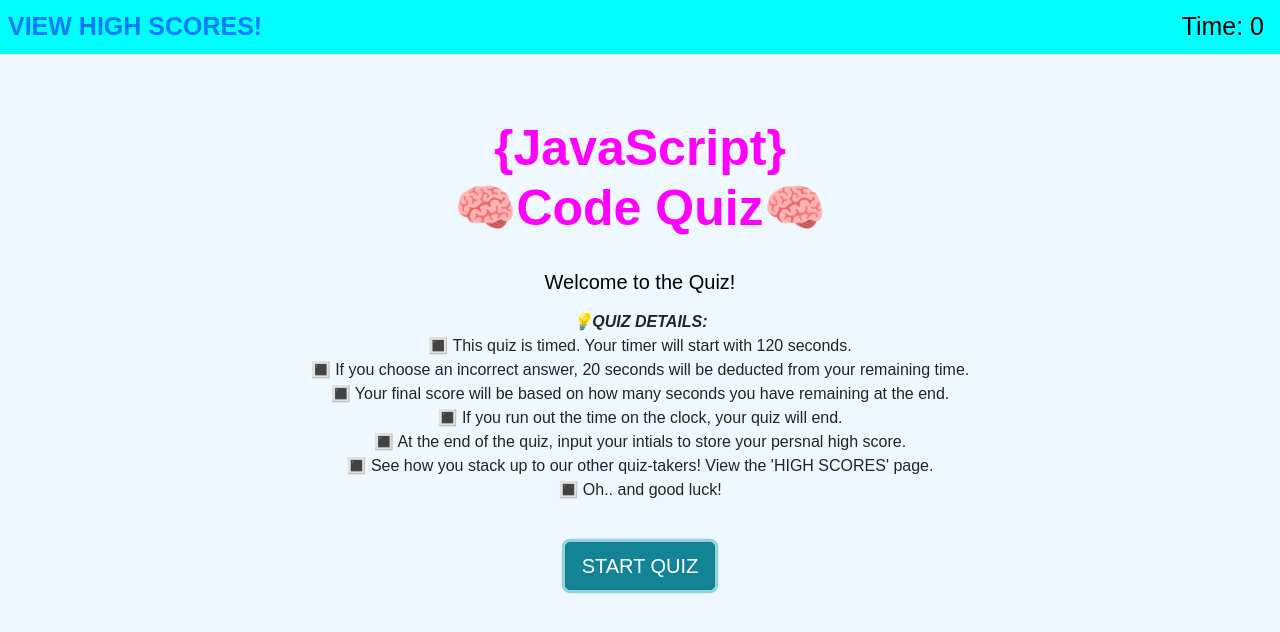
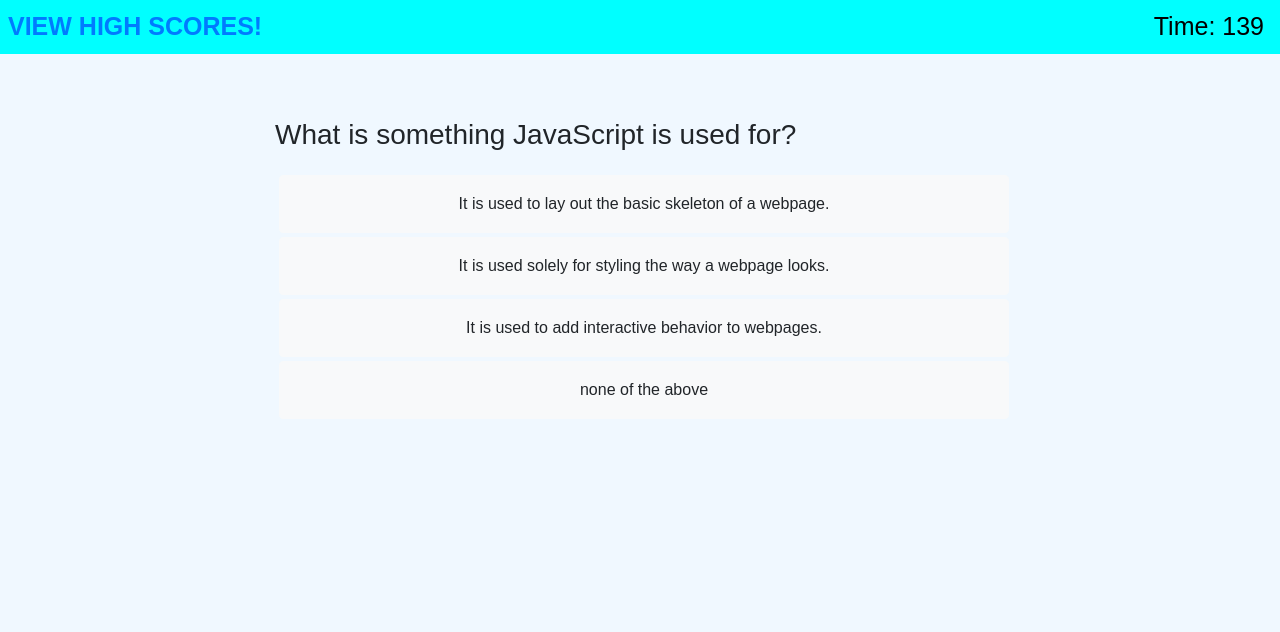
Before and after one commit to meganbeek98/code-quiz-2, a plain HTML site: page index.html in a window 1280 px wide. Both pictures are taken after a click on the button "START QUIZ". Drawn offline with nearby package versions, Linux system fonts and the light colour scheme.

Commit message:
debugging main.js

```diff
--- a/main.js
+++ b/main.js
@@ -8,14 +8,14 @@ var submitScoreElement = document.querySelector("#submitScore");
 var userScoreElement = document.getElementById("user-score");
 var userNameInput;
 var questionHead = document.getElementById("questions");
-var answerChoices = document.getElementById("answer");
+var answerChoices = document.getElementById("answers");
 
 var questionNumber = -1;
 var answer;
 
 function startTimer() {
 
-    documents.getElementById("home").classList.add('d-none');
+    document.getElementById("home").classList.add('d-none');
     document.getElementById("quiz").classList.remove('d-none');
 
     // timer for 120
@@ -99,7 +99,7 @@ function showFeedback(){
     pElement.removeAttribute('style');
 }
 
-answerChoices.addEventListener("click", function (event) {
+answerChoices.addEventListener("click", function(event) {
     var pElement = document.getElementsByClassName("feedback")[0]
 
     // evaluation of user's answer choices & feedback
```
Also changed, not shown: highscores.html (+0 -2 lines).
